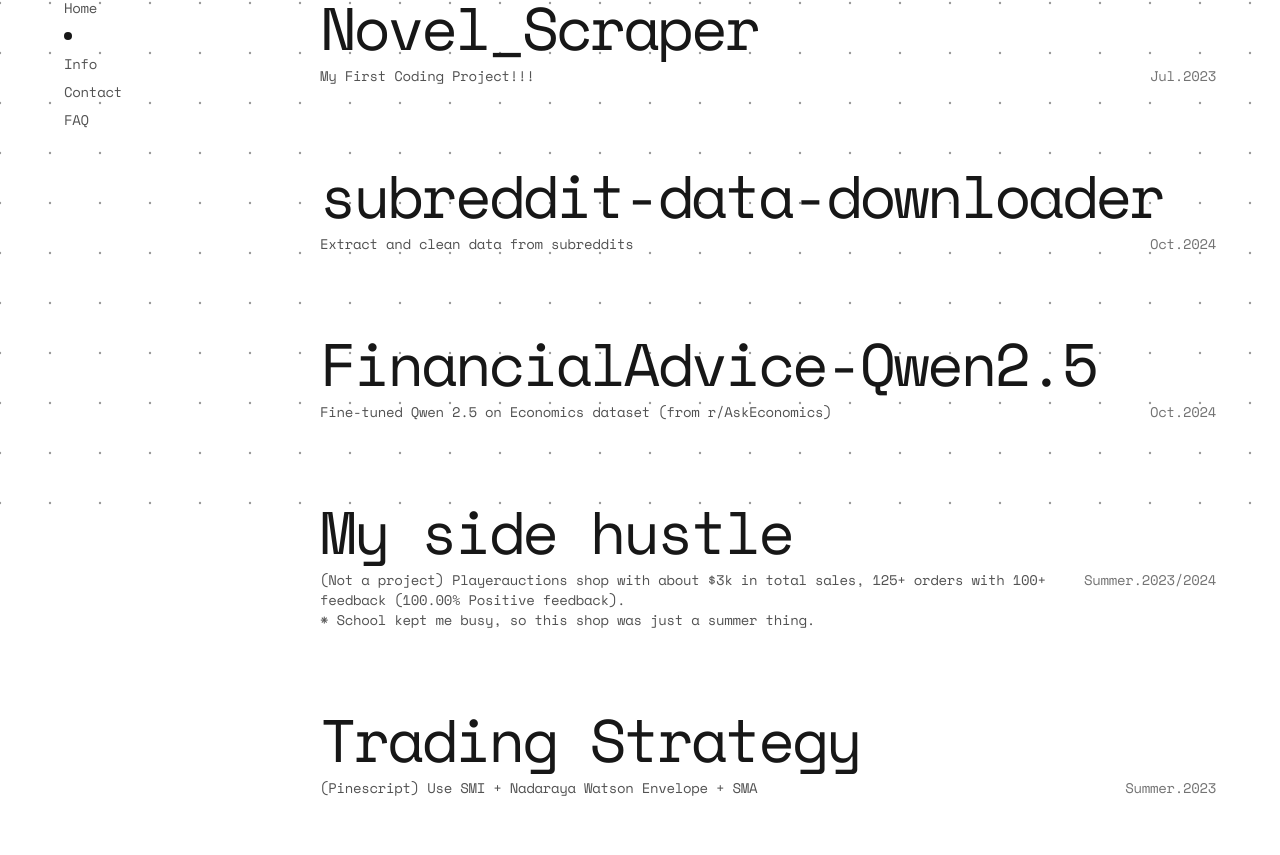
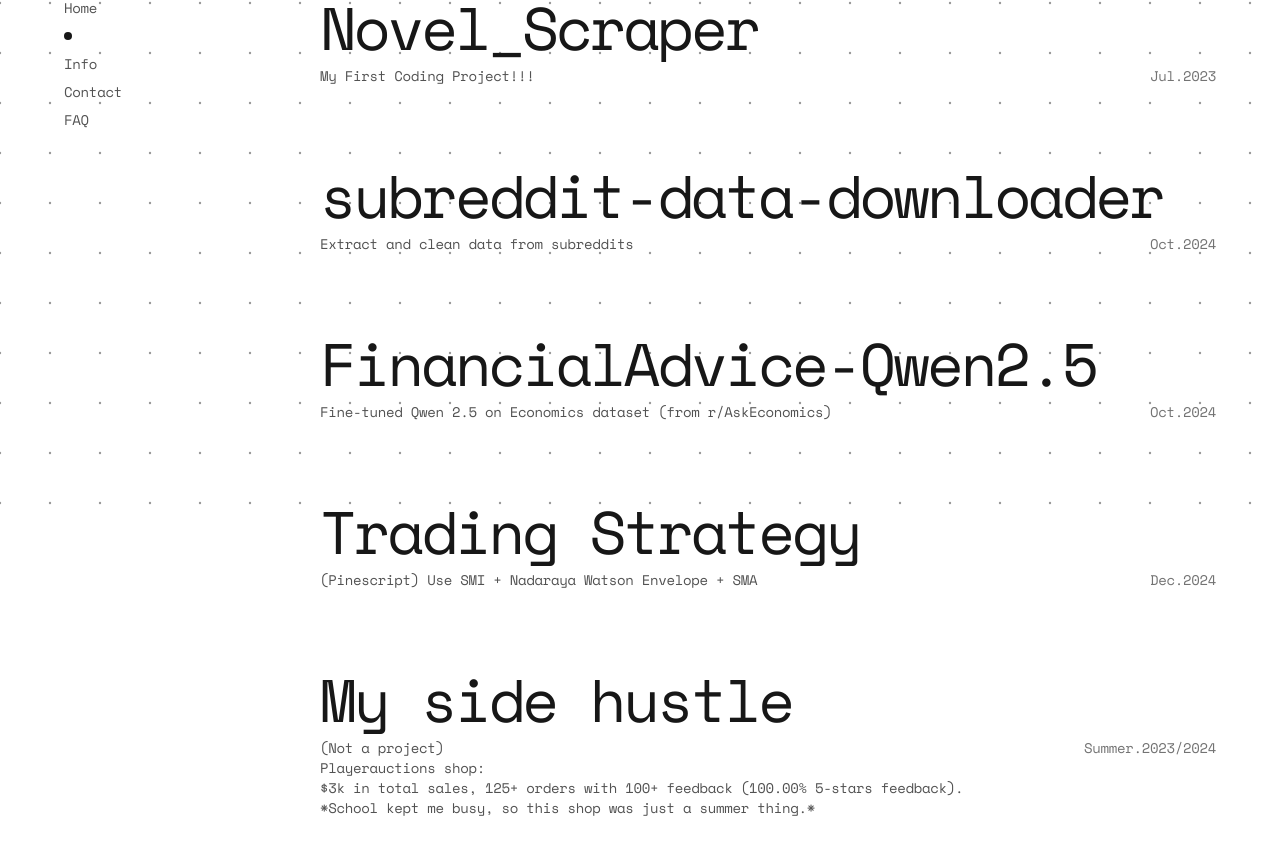
Before and after one commit to nguyentd01/portfolio, a React (Vite) app: page /projects in a window 1280 px wide. Shown: the part 247-1102 px from the top of the page. Built offline with nearby package versions, Linux system fonts and the light colour scheme.

Commit message:
Update ProjectsPage.tsx

```diff
--- a/src/pages/ProjectsPage.tsx
+++ b/src/pages/ProjectsPage.tsx
@@ -20,21 +20,23 @@ const projects = [
     link: 'https://huggingface.co/nguyentd/FinancialAdvice-Qwen2.5-7B.gguf'
   },
   {
+    title: 'Trading Strategy',
+    description: '(Pinescript) Use SMI + Nadaraya Watson Envelope + SMA',
+    date: 'Dec.2024',
+    link: 'https://www.tradingview.com/script/HTF5DR2O-Kernel-Regression-Envelope-with-SMI-Oscillator/'
+  },
+  {
     title: 'My side hustle',
     description: (
       <>
-        (Not a project) Playerauctions shop with about $3k in total sales, 125+ orders with 100+ feedback (100.00% Positive feedback).<br />
-        * School kept me busy, so this shop was just a summer thing.
+        (Not a project)<br />
+        Playerauctions shop: <br />
+        $3k in total sales, 125+ orders with 100+ feedback (100.00% 5-stars feedback).<br />
+        *School kept me busy, so this shop was just a summer thing.*
       </>
     ),
     date: 'Summer.2023/2024',
     link: 'https://www.playerauctions.com/store/nguyentd010'
-  },
-  {
-    title: 'Trading Strategy',
-    description: '(Pinescript) Use SMI + Nadaraya Watson Envelope + SMA',
-    date: 'Summer.2023',
-    link: '#'
   }
 ];
 
```
